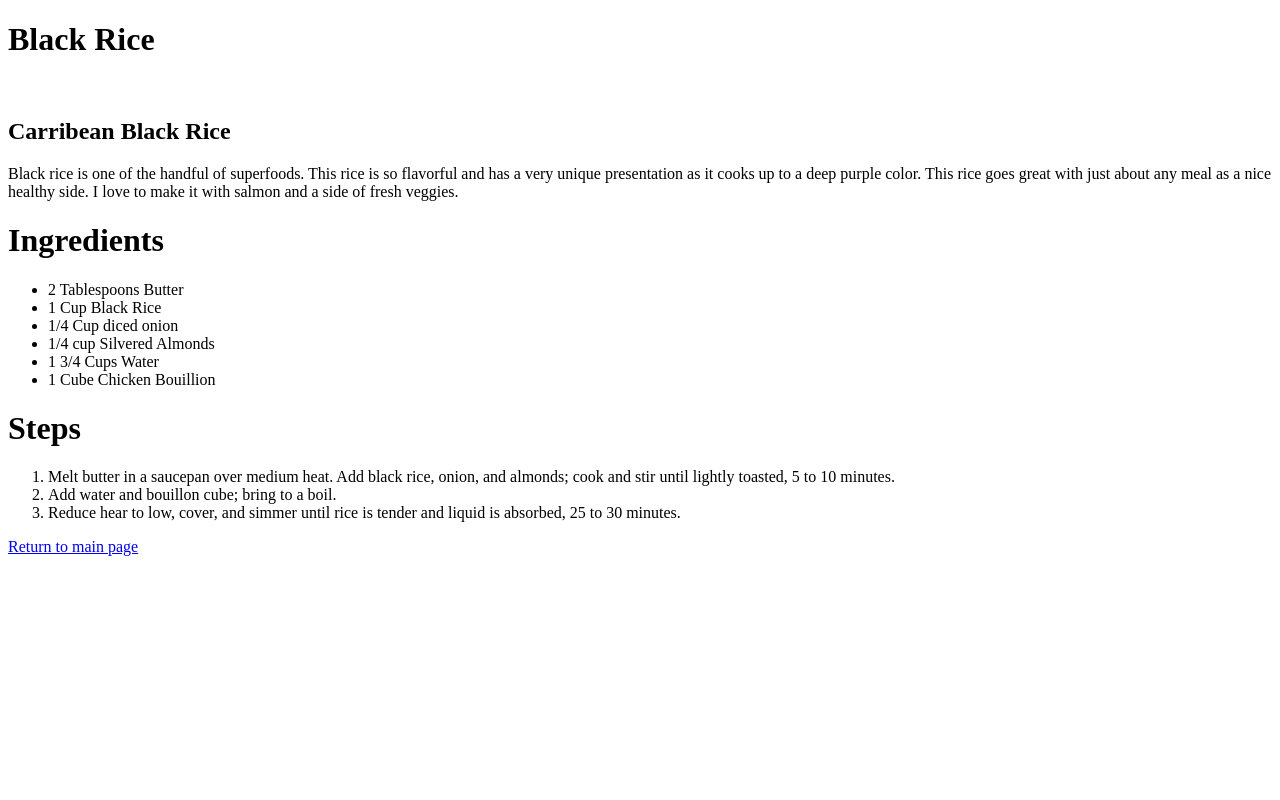
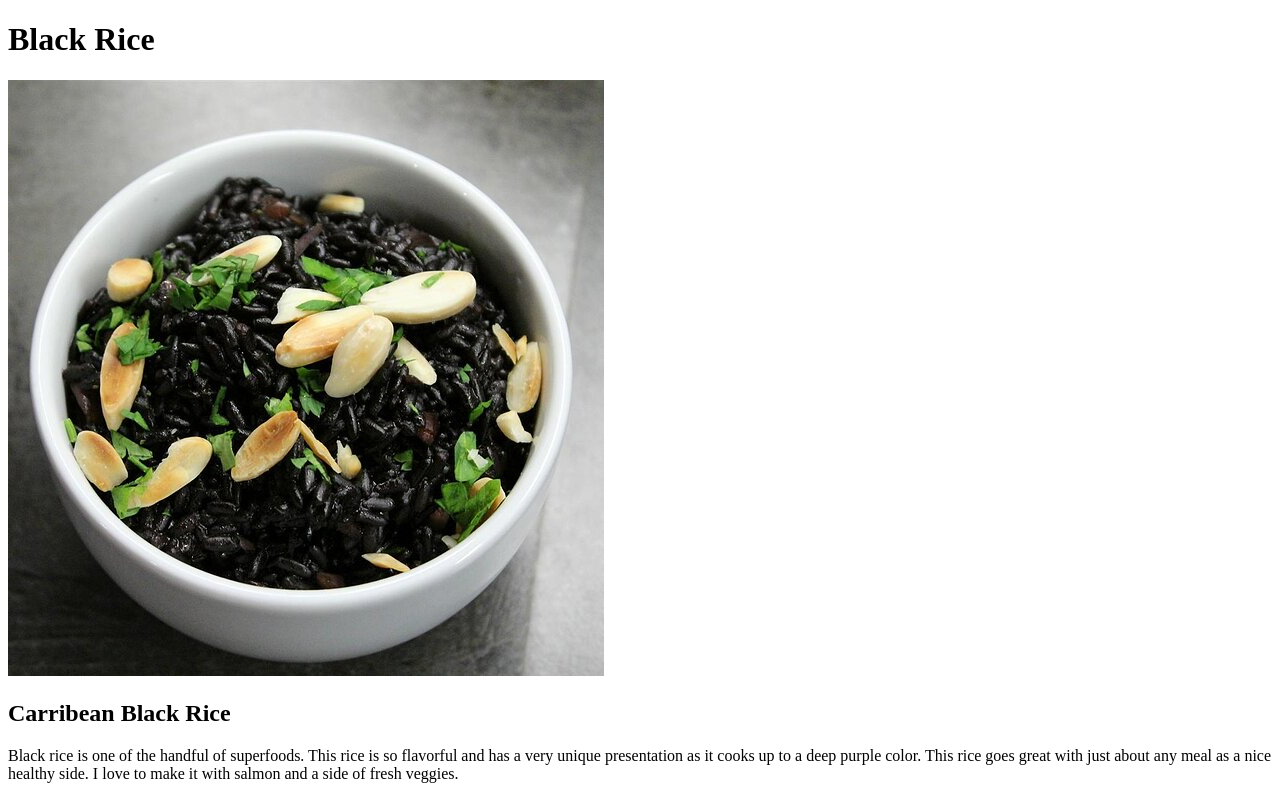
Before and after one commit to quavie19/odin-recipes-2, a plain HTML site: page recipes/black-rice.html in a window 1280 px wide. Shown: the top 800 px of the page. Drawn offline with Linux system fonts and the light colour scheme; the site is published under a folder, as on GitHub Pages, so addresses that start at the root find nothing.

Commit message:
modified:   recipes/black-rice.html         modified:   recipes/jerk-chicken.html

```diff
--- a/recipes/black-rice.html
+++ b/recipes/black-rice.html
@@ -11,7 +11,7 @@
 
 <body>
     <h1>Black Rice</h1>
-    <img src="/images/black-rice.jpeg" alt="">
+    <img src="../images/black-rice.jpeg" alt="">
     <h2>Carribean Black Rice</h2>
     <p>Black rice is one of the handful of superfoods. This rice is so flavorful and has a very unique presentation as
         it cooks
```
Also changed, not shown: recipes/jerk-chicken.html (+1 -1 lines).
